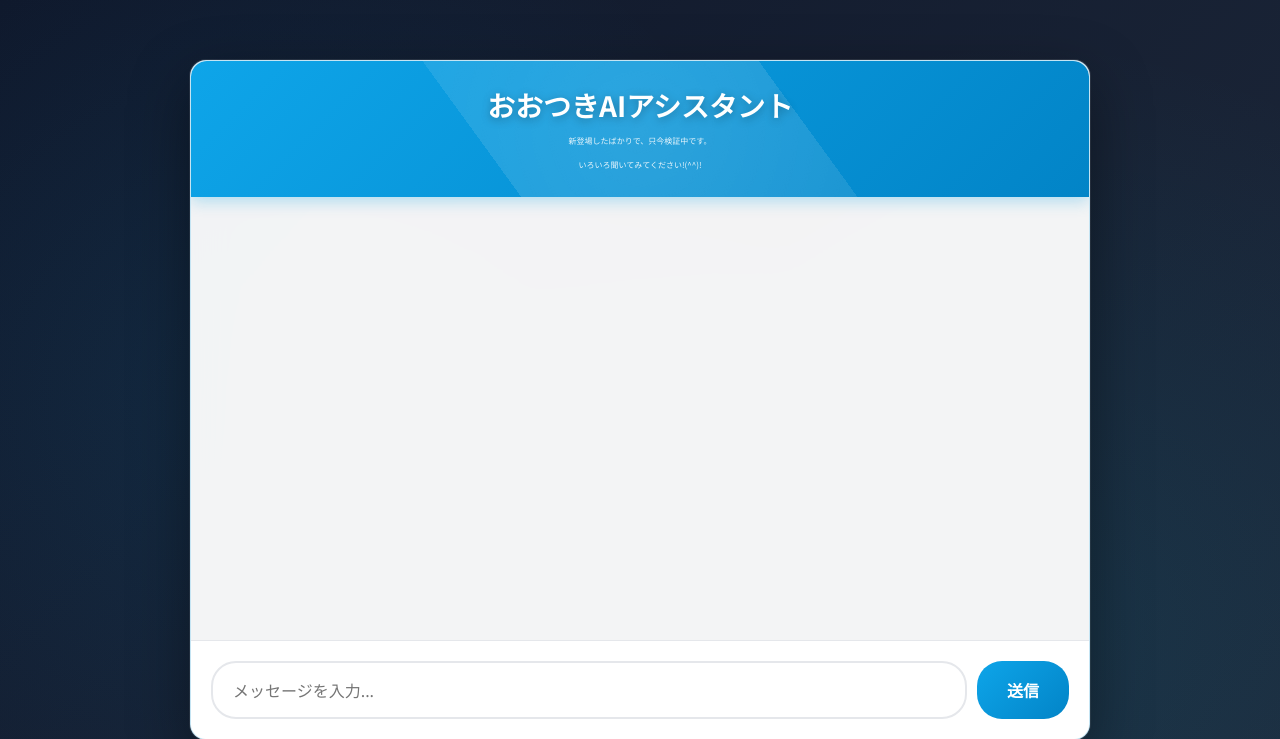
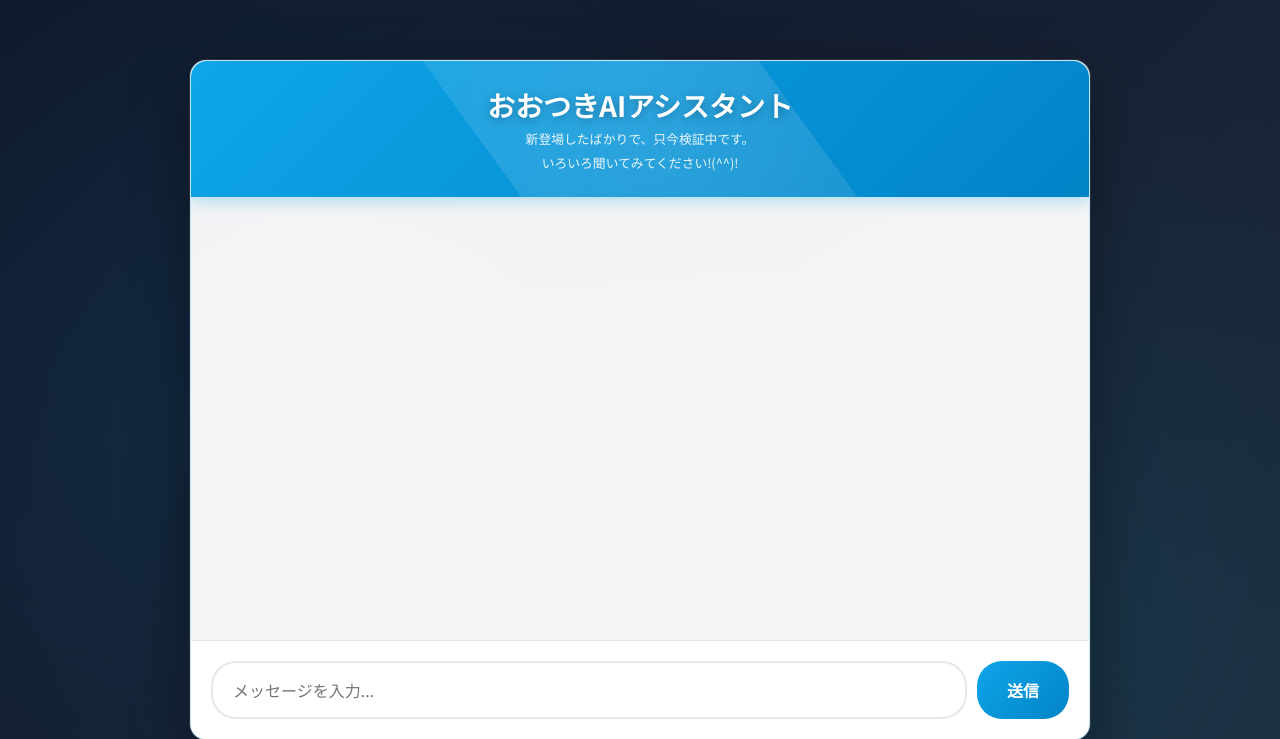
Before and after one commit to yasuhiro-jj/ootsuki2, a Python web app: template templates/base_chat.html in a window 1280 px wide. Shown: the top 739 px of the page. Run offline with Jinja, Linux system fonts and the light colour scheme; the template is opened without the code that fills it, so the values that code supplies are empty.

Commit message:
説明文のフォントサイズを0.8emに拡大

```diff
--- a/templates/base_chat.html
+++ b/templates/base_chat.html
@@ -712,7 +712,7 @@
     <div class="chat-container">
         <div class="chat-header">
             <h1>おおつきAIアシスタント</h1>
-            <span style="font-size: 0.5em; font-weight: normal; opacity: 0.9;">新登場したばかりで、只今検証中です。<br>いろいろ聞いてみてください!(^^)!</span>
+            <span style="font-size: 0.8em; font-weight: normal; opacity: 0.9;">新登場したばかりで、只今検証中です。<br>いろいろ聞いてみてください!(^^)!</span>
         </div>
         <div class="chat-messages" id="chat-messages">
             <!-- WebSocketから初回挨拶を受信します -->
```
